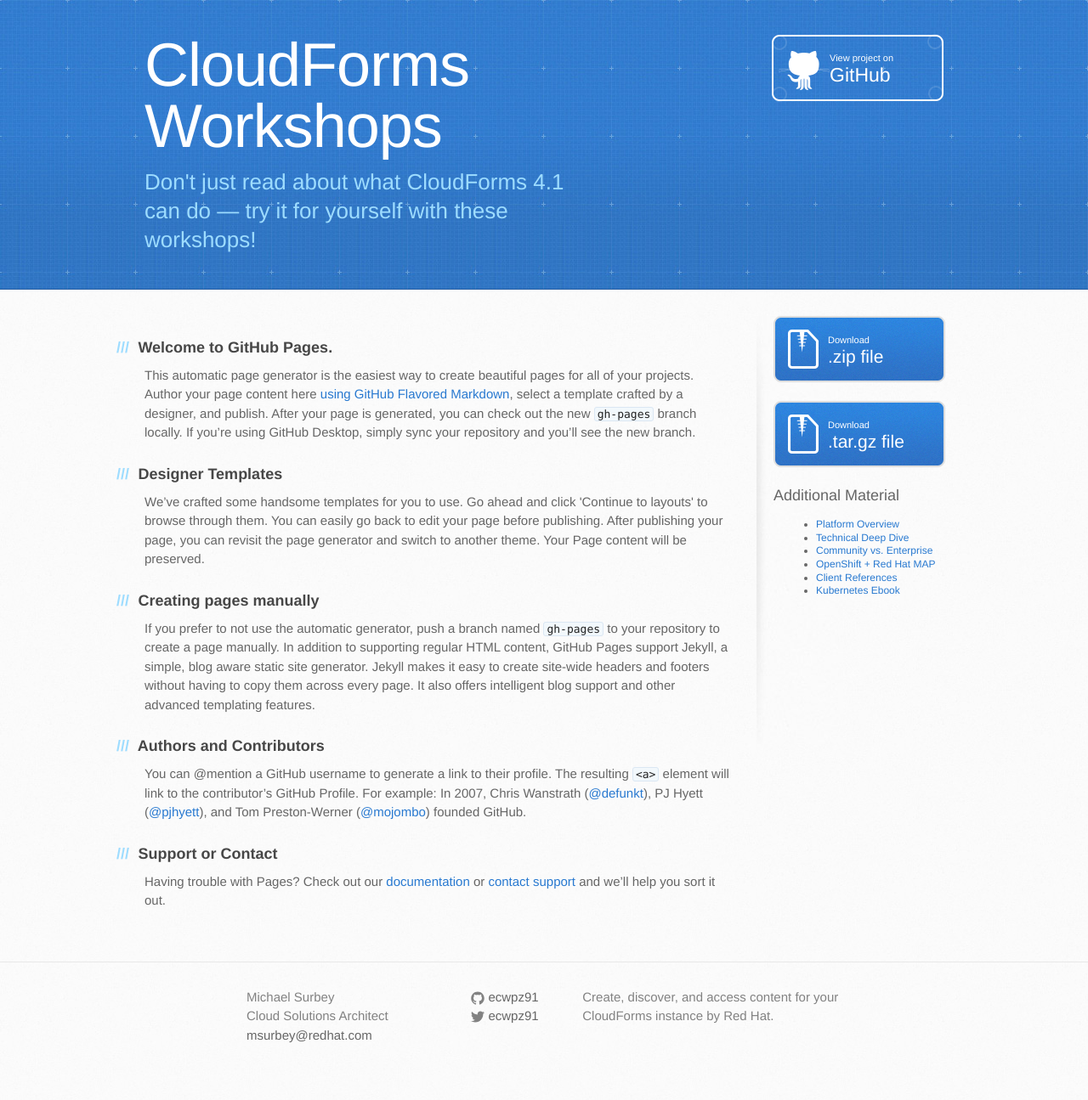
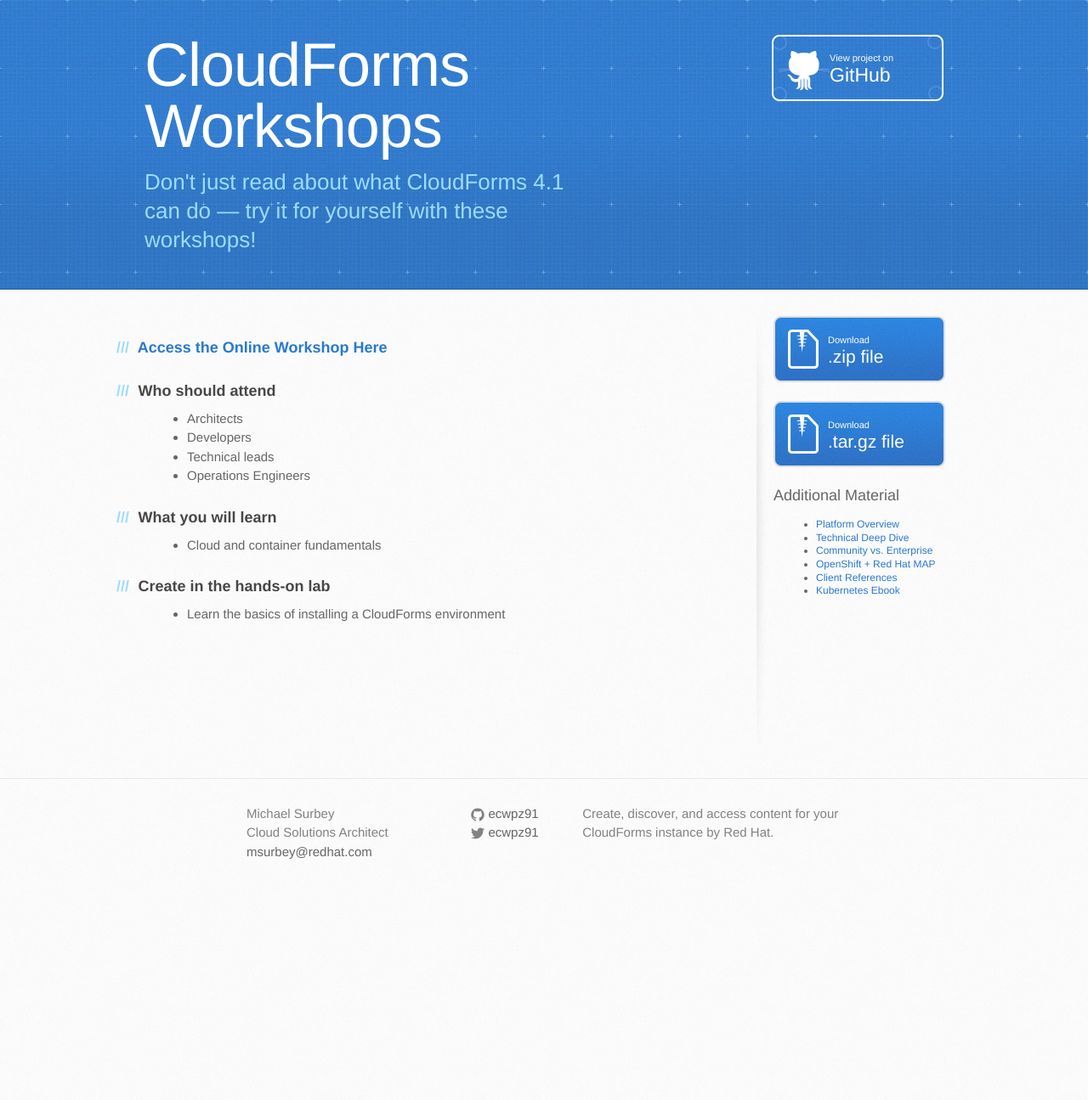
Before and after one commit to mnuirian/cloudforms-workshops, a Jekyll site: the page built from index.html, in a window 1280 px wide. Shown: the whole page at 85% size. Built offline with Jekyll 4.4.1, drawn with Linux system fonts in a browser that asks for light colours; some web fonts are replaced; after the commit the page ends 1079 px from its top, so only the background shows below that.

Commit message:
Updated website layout

```diff
--- a/index.html
+++ b/index.html
@@ -6,32 +6,30 @@
 
 <section id="main-content">
   <h3>
-    <a id="welcome-to-github-pages" class="anchor" href="#welcome-to-github-pages" aria-hidden="true"><span aria-hidden="true" class="octicon octicon-link"></span></a>Welcome to GitHub Pages.
+    <a id="www-default" class="anchor" href="www-default/workshop-index.html" aria-hidden="true"><span aria-hidden="true" class="octicon octicon-link"></span>Access the Online Workshop Here</a>
   </h3>
 
-  <p>This automatic page generator is the easiest way to create beautiful pages for all of your projects. Author your page content here <a href="https://guides.github.com/features/mastering-markdown/">using GitHub Flavored Markdown</a>, select a template crafted by a designer, and publish. After your page is generated, you can check out the new <code>gh-pages</code> branch locally. If you’re using GitHub Desktop, simply sync your repository and you’ll see the new branch.</p>
+  <h3>
+    <a id="who-should-attend" class="anchor" href="#who-should-attend" aria-hidden="true"><span aria-hidden="true" class="octicon octicon-link"></span></a>Who should attend
+  </h3>
+  <ul>
+    <li>Architects</li>
+    <li>Developers</li>
+    <li>Technical leads</li>
+    <li>Operations Engineers</li>
+  </ul>
 
   <h3>
-    <a id="designer-templates" class="anchor" href="#designer-templates" aria-hidden="true"><span aria-hidden="true" class="octicon octicon-link"></span></a>Designer Templates
+    <a id="what-you-will-learn" class="anchor" href="#what-you-will-learn" aria-hidden="true"><span aria-hidden="true" class="octicon octicon-link"></span></a>What you will learn
   </h3>
-
-  <p>We’ve crafted some handsome templates for you to use. Go ahead and click 'Continue to layouts' to browse through them. You can easily go back to edit your page before publishing. After publishing your page, you can revisit the page generator and switch to another theme. Your Page content will be preserved.</p>
+  <ul>
+    <li>Cloud and container fundamentals</li>
+  </ul>
 
   <h3>
-    <a id="creating-pages-manually" class="anchor" href="#creating-pages-manually" aria-hidden="true"><span aria-hidden="true" class="octicon octicon-link"></span></a>Creating pages manually
+    <a id="create-in-the-hands-on-lab" class="anchor" href="#create-in-the-hands-on-lab" aria-hidden="true"><span aria-hidden="true" class="octicon octicon-link"></span></a>Create in the hands-on lab
   </h3>
-
-  <p>If you prefer to not use the automatic generator, push a branch named <code>gh-pages</code> to your repository to create a page manually. In addition to supporting regular HTML content, GitHub Pages support Jekyll, a simple, blog aware static site generator. Jekyll makes it easy to create site-wide headers and footers without having to copy them across every page. It also offers intelligent blog support and other advanced templating features.</p>
-
-  <h3>
-    <a id="authors-and-contributors" class="anchor" href="#authors-and-contributors" aria-hidden="true"><span aria-hidden="true" class="octicon octicon-link"></span></a>Authors and Contributors
-  </h3>
-
-  <p>You can @mention a GitHub username to generate a link to their profile. The resulting <code>&lt;a&gt;</code> element will link to the contributor’s GitHub Profile. For example: In 2007, Chris Wanstrath (<a href="https://github.com/defunkt" class="user-mention">@defunkt</a>), PJ Hyett (<a href="https://github.com/pjhyett" class="user-mention">@pjhyett</a>), and Tom Preston-Werner (<a href="https://github.com/mojombo" class="user-mention">@mojombo</a>) founded GitHub.</p>
-
-  <h3>
-    <a id="support-or-contact" class="anchor" href="#support-or-contact" aria-hidden="true"><span aria-hidden="true" class="octicon octicon-link"></span></a>Support or Contact
-  </h3>
-
-  <p>Having trouble with Pages? Check out our <a href="https://help.github.com/pages">documentation</a> or <a href="https://github.com/contact">contact support</a> and we’ll help you sort it out.</p>
+  <ul>
+    <li>Learn the basics of installing a CloudForms environment</li>
+  </ul>
 </section>
```
Also changed, not shown: 404.md (+1 -1 lines), www-default/workshop-finally.md (added, +19 -0 lines), www-default/workshop-index.md (added, +14 -0 lines), www-default/workshop-lab-welcome.md (added, +96 -0 lines), www-default/workshop-prereq.md (added, +37 -0 lines), 1 other file.
